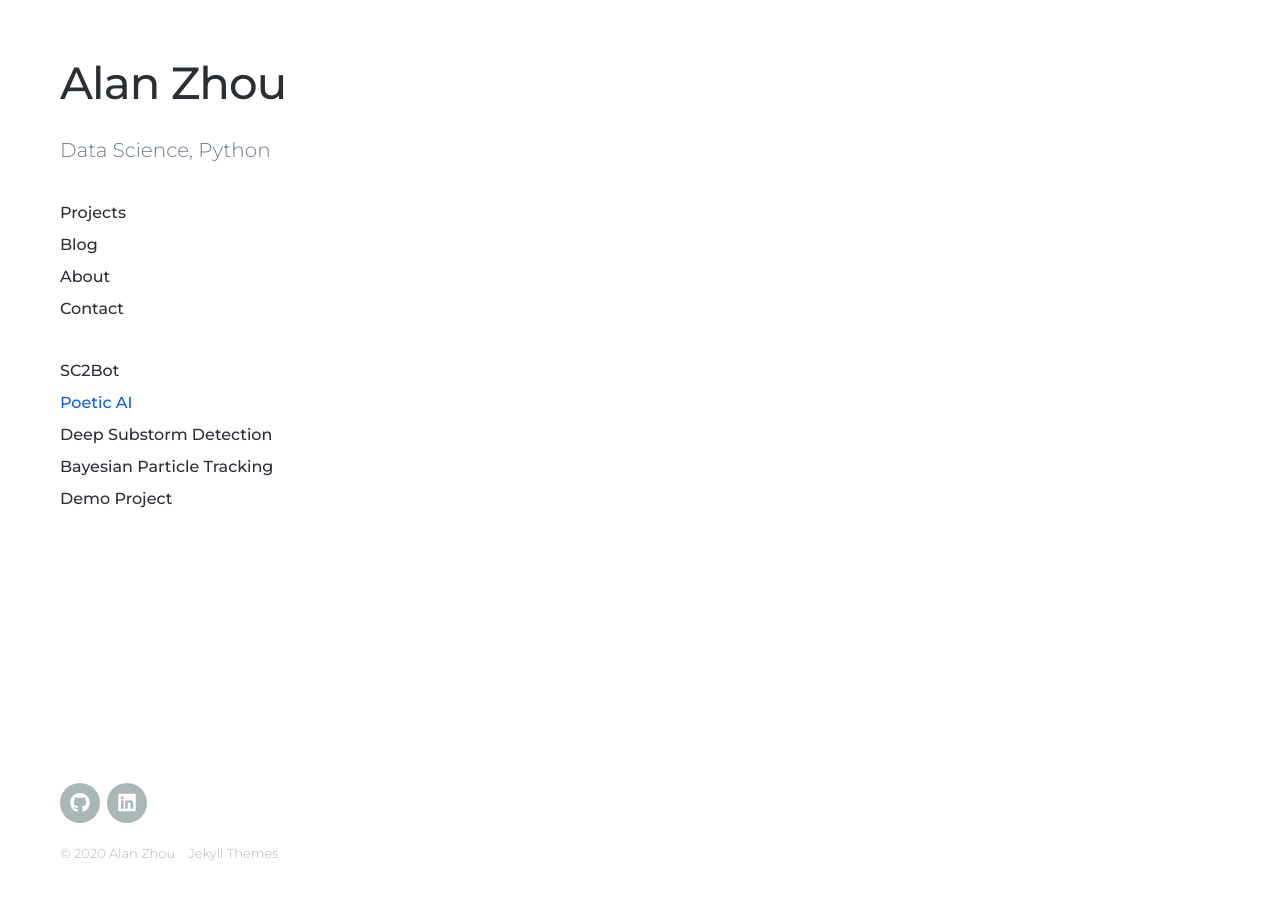
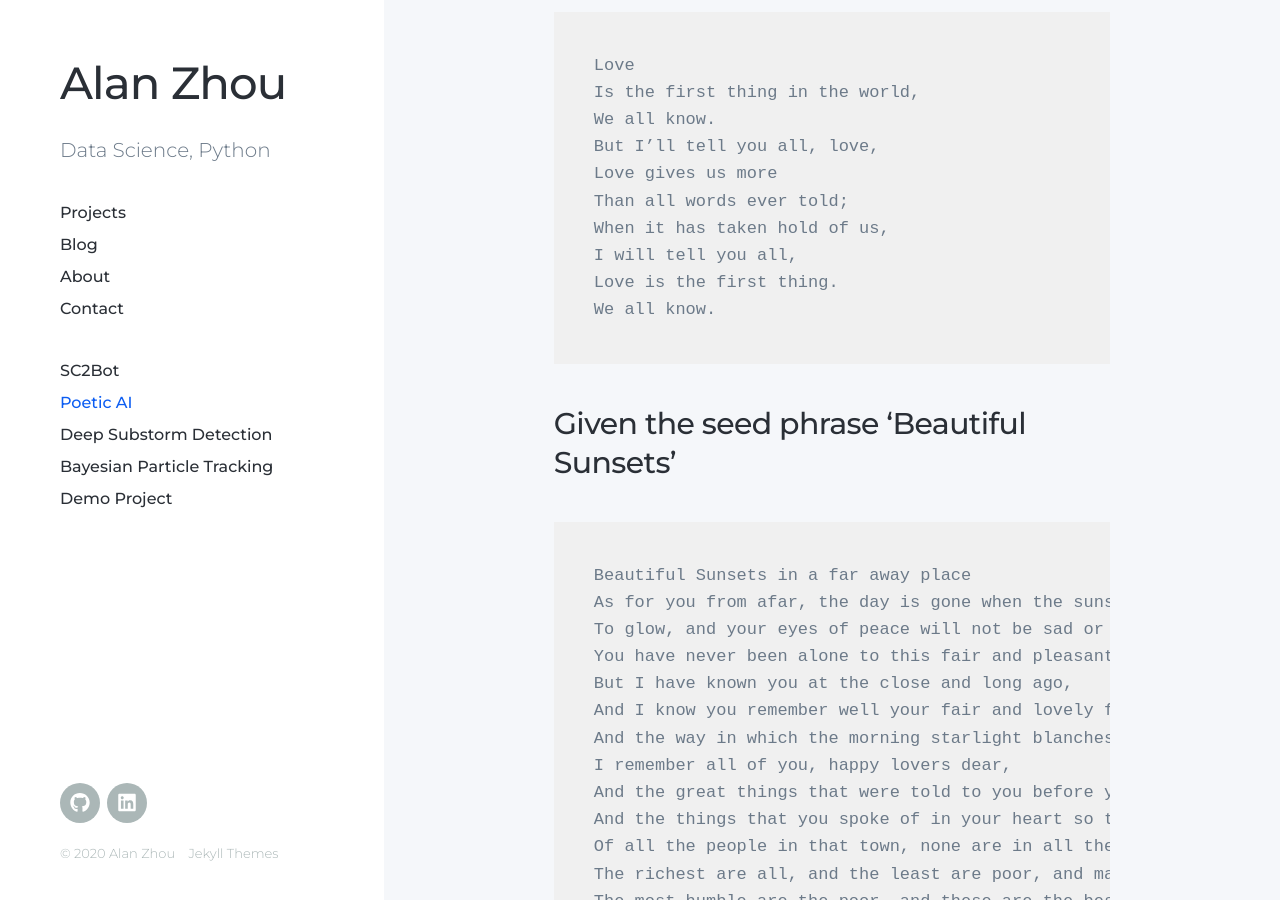
Before and after one commit to alanxzhou/alanxzhou.github.io, a Jekyll site: the page built from _projects/2020-3-10-poeticai.md, in a window 1280 px wide and 900 px high, scrolled down 1289 px. Built offline with Jekyll 4.4.1, drawn with Linux system fonts in a browser that asks for light colours; nearby versions of some CDN libraries; some of the changed text lies outside the part shown.

Commit message:
building out poeticai

````diff
--- a/_projects/2020-3-10-poeticai.md
+++ b/_projects/2020-3-10-poeticai.md
@@ -13,6 +13,102 @@ Poetic AI is a short project I did with Dawit Gebregziabher[^1] as part of Comp
 
 [^1]: link to Dawit's github or linkedin
 
+The model was created by fine tuning the GPT-2[^2] small and medium models on the Gutenberg Poetry Corpus[^3].
+
+[^2]: <a href="https://openai.com/blog/better-language-models/">https://openai.com/blog/better-language-models/</a>
+
+[^3]: <a href="https://github.com/aparrish/gutenberg-poetry-corpus">https://github.com/aparrish/gutenberg-poetry-corpus</a>
+
+Check out the colab notebook <a href="https://colab.research.google.com/drive/1KyOQga7G-NivE7QUPRnzGnBjsaLXy6LG">here</a>. Scroll down to check out some of the poetry we generated.
+
+---
+## Some poetry samples
+### Given the seed word 'Love'
+```html
+Love
+Is the first thing in the world,
+We all know.
+But I’ll tell you all, love,
+Love gives us more
+Than all words ever told;
+When it has taken hold of us,
+I will tell you all,
+Love is the first thing.
+We all know.
+```
+
+### Given the seed phrase 'Beautiful Sunsets'
+```html
+Beautiful Sunsets in a far away place
+As for you from afar, the day is gone when the suns begin
+To glow, and your eyes of peace will not be sad or sad,
+You have never been alone to this fair and pleasant town,
+But I have known you at the close and long ago,
+And I know you remember well your fair and lovely face,
+And the way in which the morning starlight blanches the sun.
+I remember all of you, happy lovers dear,
+And the great things that were told to you before your death,
+And the things that you spoke of in your heart so true.
+Of all the people in that town, none are in all the world,
+The richest are all, and the least are poor, and many a great
+The most humble are the poor, and these are the best."
+```
+
+### A failed poem
+The parameter tuning wasn't set quite right here
+```html
+Love
+I fear, and fear grow,
+And fear grow,
+And fear grow,
+And fear grow,
+And fear grow,
+And fear grow,
+And fear grow,
+And fear grow,
+And fear grow,
+And fear grow,
+And fear grow,
+And fear grow,
+And fear grow,
+And fear grow,
+And fear grow,
+And fear grow,
+And fear grow,
+And fear grow,
+And fear grow,
+And fear grow,
+And fear grow,
+And fear grow,
+And fear grow,
+And fear grow,
+And fear grow,
+And fear grow,
+And fear grow,
+And fear grow,
+And fear grow,
+And fear grow,
+And fear grow,
+And fear grow,
+And fear grow,
+And fear grow,
+And fear grow,
+And fear grow,
+And fear grow,
+And fear grow,
+And fear grow,
+And fear grow,
+And fear grow,
+And fear grow,
+And fear grow,
+And fear grow,
+And fear grow,
+And fear grow,
+And fear grow,
+And fear grow,
+And fear grow,
+```
+
 ## Acknowledgements
 Cover image by <a href="https://unsplash.com/@alvaroserrano?utm_source=unsplash&utm_medium=referral&utm_content=creditCopyText">Álvaro Serrano</a> on Unsplash
 
````
Also changed, not shown: _pages/about.md (+2 -2 lines), _projects/2020-03-10-sc2bot.md (+16 -2 lines).
